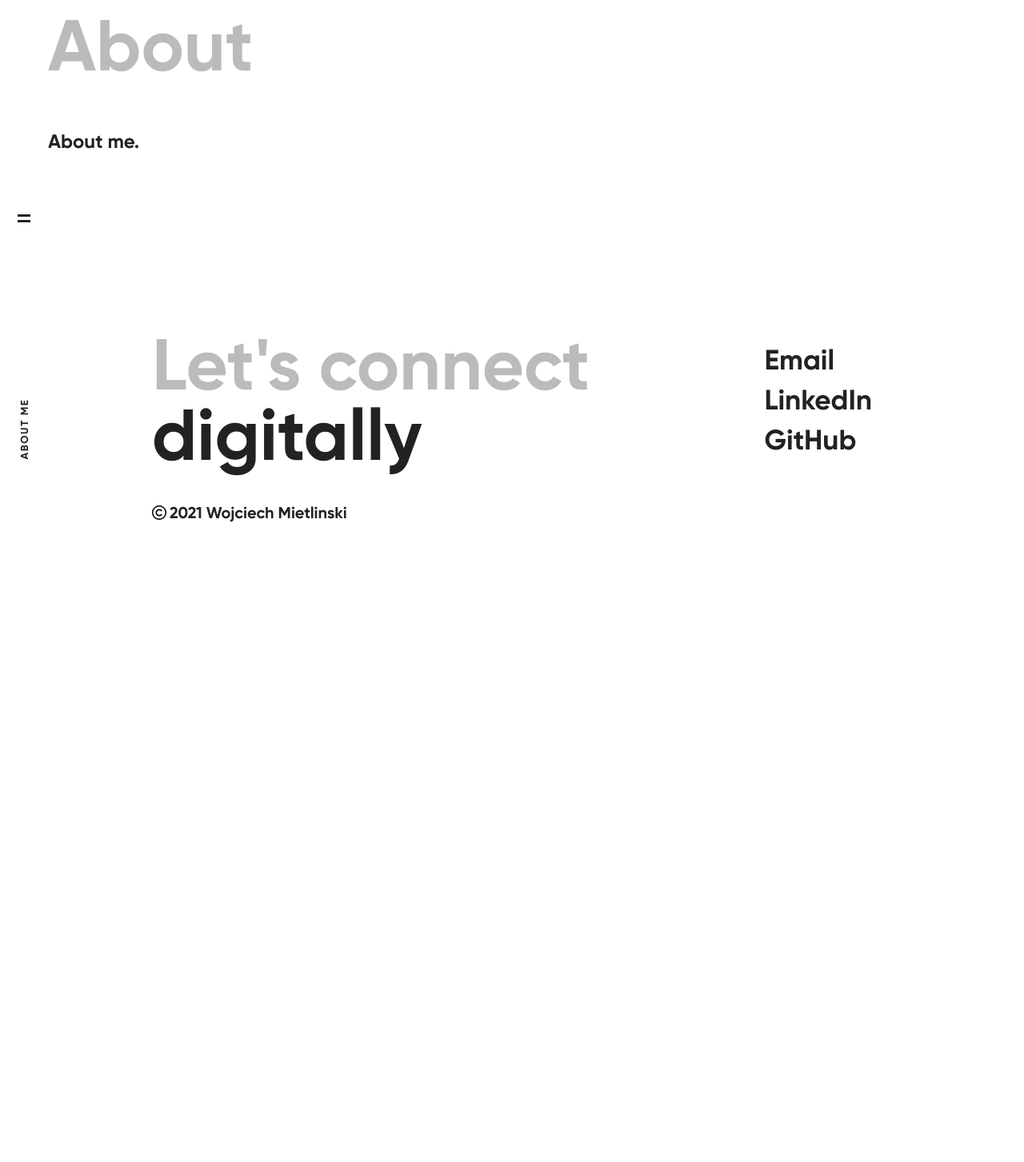
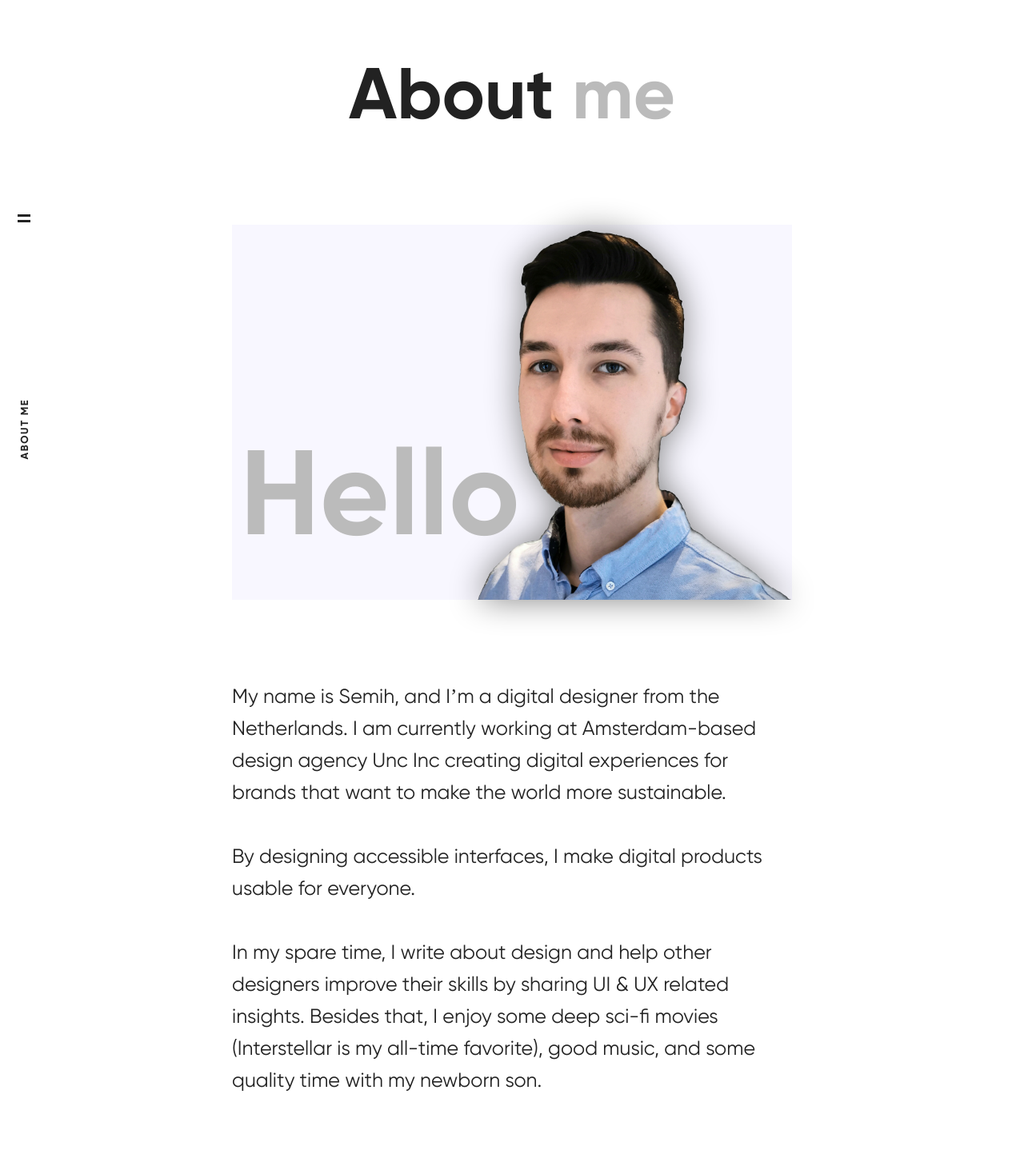
Before and after one commit to Votech/wojciech-tech, a Gatsby site: page /about in a window 1280 px wide. Shown: the part 127-1580 px from the top of the page at 80% size. Before the commit the page ends 981 px from the top, so only its background shows below. Built offline with nearby package versions, Linux system fonts and the light colour scheme; Gatsby itself is replaced by a stand-in of ours.

Commit message:
added profile_photo_transparent.png, created about.module.scss, created layout for aboute page, modified card and qoute component. added changes to pages: index, about, blog

```diff
--- a/src/components/quote.js
+++ b/src/components/quote.js
@@ -2,12 +2,11 @@
 
 import quoteStyles from "../styles/components/quote.module.scss"
 
-const Quote = ({ maxWidth, grayText, blackText }) => {
+const Quote = ({ maxWidth, children }) => {
   return (
     <div className={quoteStyles.container}>
       <h3 className={quoteStyles.headline} style={{ maxWidth: `${maxWidth}` }}>
-        {grayText}
-        <span>{blackText}</span>
+        {children}
       </h3>
     </div>
   )
--- a/src/pages/about.js
+++ b/src/pages/about.js
@@ -1,12 +1,50 @@
 import React from "react"
 
 import Layout from "../components/layout"
+import PageTitle from "../components/pageTitle"
+import PageContainer from "../components/pageContainer"
+
+import aboutStyles from "../styles/pages/about.module.scss"
+
+import profilePhoto from "../assets/images/profile_photo_transparent.png"
 
 const AboutPage = () => {
   return (
     <Layout>
-      <h1>About</h1>
-      <h2>About me.</h2>
+      <PageTitle>
+        <h1>
+          <span>About</span> me
+        </h1>
+      </PageTitle>
+      <PageContainer>
+        <div className={aboutStyles.container}>
+          <div className={aboutStyles.image_wrapper}>
+            <img
+              className={aboutStyles.image}
+              src={profilePhoto}
+              alt="Wojciech Mietlinski"
+            />
+            <h1 className={aboutStyles.headline}>Hello</h1>
+          </div>
+
+          <p className={aboutStyles.story}>
+            My name is Semih, and I’m a digital designer from the Netherlands. I
+            am currently working at Amsterdam-based design agency Unc Inc
+            creating digital experiences for brands that want to make the world
+            more sustainable.
+            <br />
+            <br />
+            By designing accessible interfaces, I make digital products usable
+            for everyone.
+            <br />
+            <br />
+            In my spare time, I write about design and help other designers
+            improve their skills by sharing UI & UX related insights. Besides
+            that, I enjoy some deep sci-fi movies (Interstellar is my all-time
+            favorite), good music, and some quality time with my newborn son.
+          </p>
+        </div>
+      </PageContainer>
     </Layout>
   )
 }
--- a/src/styles/components/card.module.scss
+++ b/src/styles/components/card.module.scss
@@ -17,6 +17,7 @@
   text-decoration: none;
   transition: transform 200ms ease 0s;
   transform: scaleX(1) scaleY(1);
+  position: relative;
 
   &:hover {
     transform: scaleX(0.95) scaleY(0.95);
@@ -45,6 +46,32 @@
     background-size: auto 420px;
     padding: 40px 50px;
     margin: 20px 0;
+  }
+
+  .image {
+    position: absolute;
+    right: 100px;
+    bottom: 0;
+    width: 550px;
+    filter: drop-shadow(0 0 0.75rem rgb(22, 22, 22));
+    filter: drop-shadow(0 0 1.25rem rgb(131, 131, 131));
+    filter: grayscale(100%);
+
+    @include breakpoint.for_breakpoint(mobile) {
+      width: 300px;
+      right: 0;
+    }
+
+    @include breakpoint.for_breakpoint(tablet) {
+      width: 340px;
+      right: 70px;
+    }
+  }
+
+  @media only screen and (min-width: 1024px) and (max-width: 1250px) {
+    .image {
+      right: 0px;
+    }
   }
 
   .headline1 {
--- /dev/null
+++ b/src/styles/pages/about.module.scss
@@ -0,0 +1,55 @@
+@use '../abstracts/breakpoints.scss' as breakpoint;
+@use '../abstracts//variables.scss' as var;
+
+.container {
+  max-width: 700px;
+
+  .image_wrapper {
+    position: relative;
+    width: 100%;
+    display: flex;
+    justify-content: flex-end;
+    background-color: rgb(248, 247, 255);
+    margin-bottom: 100px;
+    box-sizing: border-box;
+
+    .image {
+      width: 400px;
+      position: relative;
+      right: 0;
+      bottom: 0;
+      filter: drop-shadow(0 0 0.75rem #161616);
+      filter: drop-shadow(0 0 1.25rem #838383);
+
+      @include breakpoint.for_breakpoint(mobile) {
+        width: 90%;
+      }
+    }
+
+    .headline {
+      position: absolute;
+      left: 10px;
+      bottom: 90px;
+      margin: 0;
+      font-size: 150px;
+      color: var.$color-primary;
+
+      @include breakpoint.for_breakpoint(mobile) {
+        font-size: 100px;
+        bottom: -105px;
+      }
+    }
+  }
+
+  .story {
+    margin-bottom: 0;
+    font-size: 25px;
+    line-height: 40px;
+
+    @include breakpoint.for_breakpoint(mobile) {
+      font-size: 18px;
+      line-height: 30px;
+      margin-top: 150px;
+    }
+  }
+}
```
Also changed, not shown: src/components/card.js (+8 -0 lines), src/pages/blog.js (+7 -0 lines), src/pages/index.js (+10 -10 lines), src/assets/images/profile_photo_transparent.png (added).
